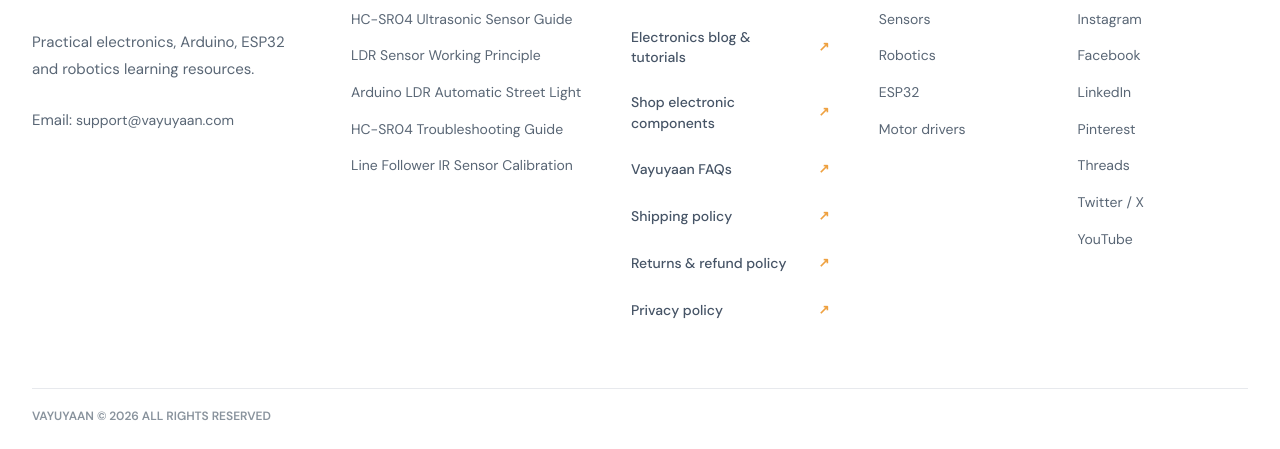
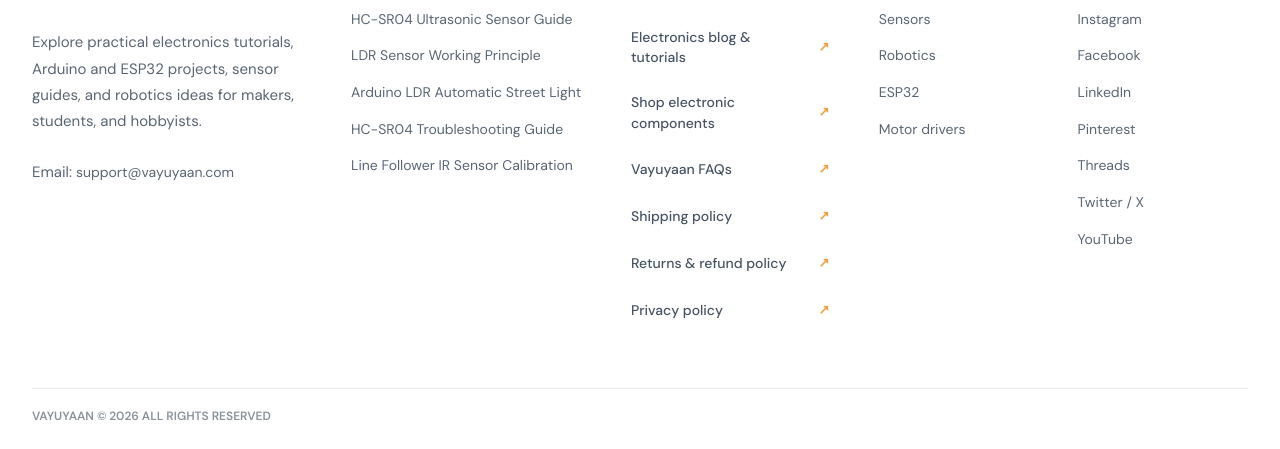
Before and after one commit to vayuyaan13/vayuyaan, a plain HTML site: page hc-sr04-wrong-readings-arduino/index.html in a window 1280 px wide. Shown: the part 9308-9757 px from the top of the page. Drawn offline with Linux system fonts and the light colour scheme.

Commit message:
Improve footer description for clear topical relevance

```diff
--- a/hc-sr04-wrong-readings-arduino/index.html
+++ b/hc-sr04-wrong-readings-arduino/index.html
@@ -242,7 +242,7 @@ float medianCm = readings[2]; // 50.0 cm for this illustrative sorted set</code>
 <footer class="site-footer mobile-reference-footer">
   <div class="footer-about">
     <a class="footer-logo" href="../" aria-label="Vayuyaan home"><img src="../assets/vayuyaan-logo.png" alt="Vayuyaan — Let's fly together" width="394" height="109"></a>
-    <p>Practical electronics, Arduino, ESP32 and robotics learning resources.</p>
+    <p>Explore practical electronics tutorials, Arduino and ESP32 projects, sensor guides, and robotics ideas for makers, students, and hobbyists.</p>
     <p class="footer-email">Email: <a href="mailto:support@vayuyaan.com">support@vayuyaan.com</a></p>
   </div>
   <div class="footer-accordion-grid">
```
